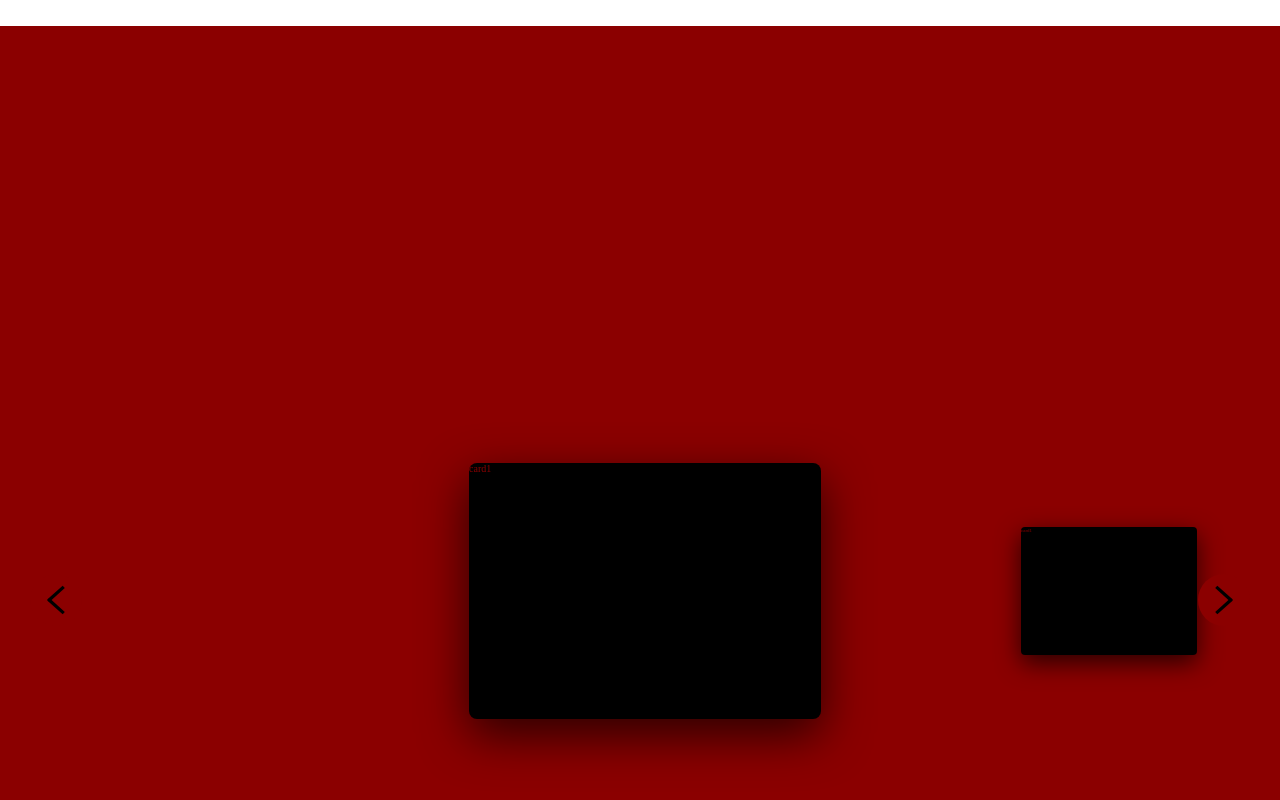
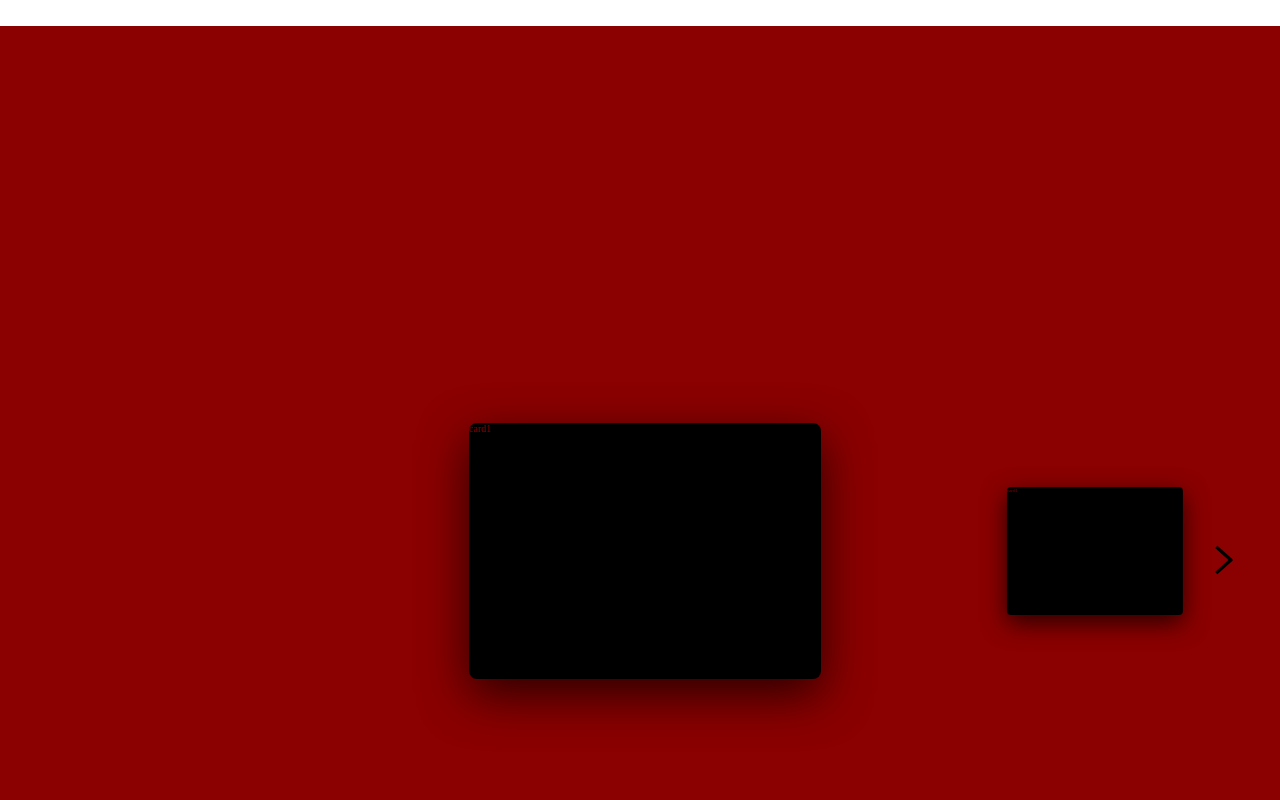
Before and after one commit to khaled-osama-elhabibi/Portfolio, a website: page index.html in a window 1280 px wide. Shown: the part 774-1574 px from the top of the page. Drawn offline with Linux system fonts and the light colour scheme.

Commit message:
new commit

```diff
--- a/index.html
+++ b/index.html
@@ -59,9 +59,9 @@
             <div class="project__card">card3</div>
             <div class="project__card">card3</div>
             <div class="project__card">card3</div>
-            <button class='navigation-btn navigation-btn--right'>
+            <button id='btn-right' class='navigation-btn navigation-btn--right'>
             </button>
-            <button class='navigation-btn navigation-btn--left'>
+            <button id='btn-left' class='navigation-btn navigation-btn--left'>
             </button>
         </div>
 
--- a/js/main.js
+++ b/js/main.js
@@ -25,12 +25,24 @@
 let sectionProjects = document.getElementById('section-projects');
 let projs = new Projects(document.getElementsByClassName('project__card'));
 
+let btnRight = document.getElementById('btn-right');
+btnRight.classList.add('visible')
+let btnLeft = document.getElementById('btn-left');
+btnLeft.classList.add('hidden')
+
+btnRight.addEventListener('click',()=>{
+    projs.moveRight(btnRight,btnLeft);
+})
+btnLeft.addEventListener('click',()=>{
+    projs.moveLeft(btnRight,btnLeft);
+})
+
 document.addEventListener('keydown',(e)=>{
     if(e.code === 'ArrowRight'){
-        projs.moveRight();
+        projs.moveRight(btnRight,btnLeft);
     }
     else if(e.code === 'ArrowLeft'){
-        projs.moveLeft();
+        projs.moveLeft(btnRight,btnLeft);
     }
 
 })
--- a/js/projects.js
+++ b/js/projects.js
@@ -8,7 +8,7 @@ class Projects {
             else this.projs[i].classList.add('position-right-out');
         }
     }
-    moveRight(){
+    moveRight(btnRight,btnLeft){
         let indexOfNextCard = this.projs.length - this.numOfCardsRightOut() ;
 
         if(indexOfNextCard < this.projs.length)
@@ -21,13 +21,16 @@ class Projects {
         {
             this.projs[indexOfNextCard-3].classList.replace('position-left','position-left-out');
         }
+
+        if(this.numOfCardsRightOut() === 0) btnRight.classList.replace( 'visible' , 'hidden' );
+        if(this.numOfCardsLeftOut() > 0) btnLeft.classList.replace(  'hidden' , 'visible' );
     }
     numOfCardsRightOut(){
         let i = (this.projs.length - 1);
         while(this.projs[i].classList.contains('position-right-out')==true) {i--;}
         return ((this.projs.length -1) - i);
     }
-    moveLeft(){
+    moveLeft(btnRight,btnLeft){
         let indexOfNextCard = this.numOfCardsLeftOut() - 1;
         if(indexOfNextCard >= 0)
         {
@@ -39,6 +42,10 @@ class Projects {
         {
             this.projs[indexOfNextCard+3].classList.replace('position-right','position-right-out');
         }
+
+        if(this.numOfCardsLeftOut() === 0) btnLeft.classList.replace( 'visible' , 'hidden');
+        if(this.numOfCardsRightOut() > 0) btnRight.classList.replace( 'hidden', 'visible' );
+
     }
     numOfCardsLeftOut(){
         let i = 0;
--- /dev/null
+++ b/sass/abstract/_utilities.scss
@@ -0,0 +1,6 @@
+.visible{
+    visibility: visible;
+}
+.hidden{
+    visibility: hidden;
+}
--- a/sass/component/_navigation-btn.scss
+++ b/sass/component/_navigation-btn.scss
@@ -3,20 +3,28 @@
     width: 5rem;
     height: 5rem;
     position: absolute;
+    top: 50%;
     border: none;
-    background-color: $color-dark-red;
+    background-color: transparent;
     border-radius: 50%;
     transition: all .4s;
-
     &::after,&::before{
         display: inline-block;
         content: '';
         width: 2rem;
         border-top: 5px solid $color-black;
-
         position: absolute;
         left: 50%;
     }
+    &::before{
+        top: 35.5%;
+        transform: translateX(-50%) rotate(42deg);
+    }
+    &::after{
+        bottom: 35.5%;
+        transform: translateX(-50%) rotate(-42deg);
+    }
+
     &:focus{outline: none;}
     &:active,&:hover{
         background-color:  $color-black;
@@ -24,38 +32,28 @@
             border-top: 5px solid $color-dark-red;
         }
     }
-    &:hover{
-        box-shadow: 0 1.5rem 4rem rgba($color: $color-black, $alpha: .7);
-        transform: scale(.65) translateY(-65%);
-    }
-    &:active{
-        transform: scale(.65) translateY(-54%);
-        box-shadow: 0 .75rem 4rem rgba($color: $color-black, $alpha: .7);
-    }
     &--right{
-        top: 50%;
+        transform: scale(.65) translateY(-50%) rotate(0deg);
         right: 1rem;
-        transform: scale(.65) translateY(-50%);
-        &::before{
-            top: 35.5%;
-            transform: translateX(-50%) rotate(42deg);
+        &:hover{
+            box-shadow: 0 1.5rem 4rem rgba($color: $color-black, $alpha: .7);
+            transform: scale(.65) translateY(-65%) rotate(0deg);
         }
-        &::after{
-            bottom: 35.5%;
-            transform: translateX(-50%) rotate(-42deg);
+        &:active{
+            transform: scale(.65) translateY(-54%) rotate(0deg);
+            box-shadow: 0 .75rem 4rem rgba($color: $color-black, $alpha: .7);
         }
     }
     &--left{
-        top: 50%;
+        transform: scale(.65) translateY(-50%) rotate(180deg);
         left: 1rem;
-        transform: scale(.65) translateY(-50%);
-        &::before{
-            top: 35.5%;
-            transform:translateX(-50%) rotate(-42deg);
+        &:hover{
+            box-shadow: 0 -1.5rem 4rem rgba($color: $color-black, $alpha: .7);
+            transform: scale(.65) translateY(-65%) rotate(180deg);
         }
-        &::after{
-            bottom: 35.5%;
-            transform:translateX(-50%) rotate(42deg);
+        &:active{
+            transform: scale(.65) translateY(-54%) rotate(180deg);
+            box-shadow: 0 -.75rem 4rem rgba($color: $color-black, $alpha: .7);
         }
     }
 }
--- a/sass/layout/_section-projects.scss
+++ b/sass/layout/_section-projects.scss
@@ -7,7 +7,7 @@
 .projects{
     position: absolute;
     bottom: 0;
-    height: 60vh;
+    height: 70vh;
     width: 100vw;
 }
 .project{
@@ -39,7 +39,7 @@
     }
     &-right{
         left: 100%;
-        transform: translateY(-50%) translateX(-100%)  scale(.5);
+        transform: translateY(-50%) translateX(-104%)  scale(.5);
         &-out{
             left: 125%;
             transform: translateY( -50%) scale(.5);
--- a/sass/main.scss
+++ b/sass/main.scss
@@ -1,8 +1,9 @@
 @import "sass/abstract/variables" ;
+@import "sass/abstract/utilities" ;
 
-@import "sass/layout/header";
-@import "sass/layout/section-projects";
+@import "sass/layout/header" ;
+@import "sass/layout/section-projects" ;
 
 @import "sass/base/base" ;
 
-@import "sass/component/navigation-btn";
+@import "sass/component/navigation-btn" ;
```
Also changed, not shown: css/style.css.
